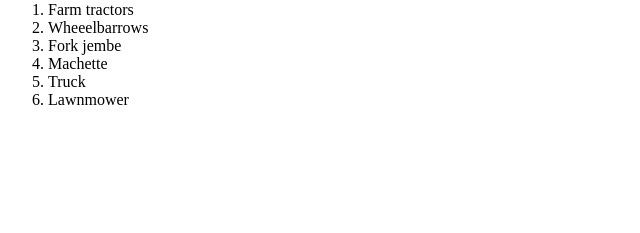
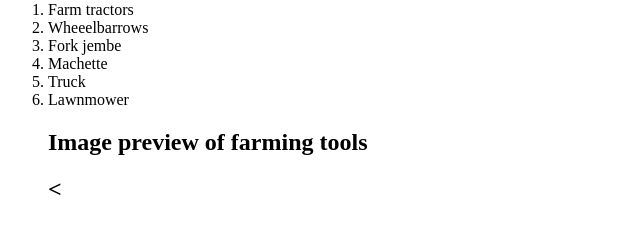
Before and after one commit to kevinwanjohi123/Farming-tools, a plain HTML site: page farming-tools.html in a window 1280 px wide. Shown: the part 147-380 px from the top of the page, without its empty margins (0-640 px from the left). Drawn offline with Linux system fonts and the light colour scheme.

Commit message:
add image element to the initial page structure

```diff
--- a/farming-tools.html
+++ b/farming-tools.html
@@ -14,6 +14,8 @@
       <li>Machette</li>
       <li>Truck</li>
       <li>Lawnmower</li>
+    <h2>Image preview of farming tools<h2>
+    <
 
 
   </body>
```
